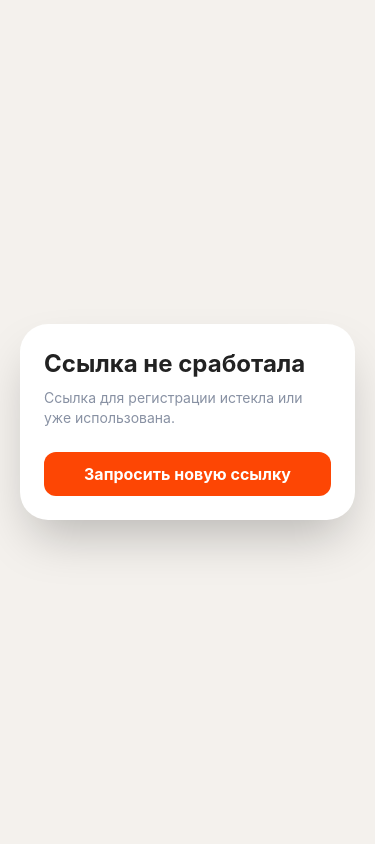
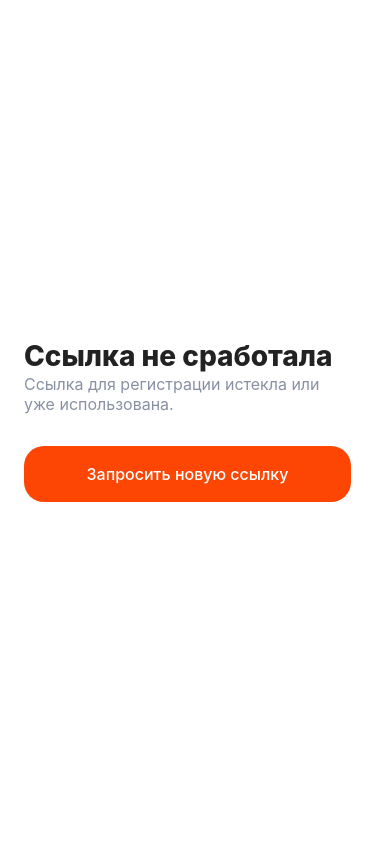
Before and after one commit to mirzoo/Getflora, a Next.js app: page /auth/complete in a window 390 px wide. Built offline with nearby package versions, Linux system fonts and the light colour scheme; no server answers.

Commit message:
Polish magic link registration complete screen.
New users now see a fullscreen "Почти готово" flow aligned with the auth modal, with terms acceptance before session creation.

Co-authored-by: Cursor <cursoragent@cursor.com>

```diff
--- a/app/auth/complete/page.tsx
+++ b/app/auth/complete/page.tsx
@@ -1,7 +1,9 @@
 import Link from "next/link";
 
+import { AuthModalHero } from "@/features/auth/components/auth-modal-hero";
 import { CompleteRegistrationForm } from "@/features/auth/components/complete-registration-form";
 import { getMagicLinkSignUpContext } from "@/features/auth/services/magic-link";
+import { ButtonBox } from "@/components/ui/button-box";
 
 type CompleteRegistrationPageProps = {
   searchParams: Promise<{
@@ -15,21 +17,25 @@ export default async function CompleteRegistrationPage({ searchParams }: Complet
   const context = await getMagicLinkSignUpContext(token);
 
   return (
-    <main className="grid min-h-screen place-items-center bg-[#f4f1ed] p-5">
-      {context.ok ? (
-        <CompleteRegistrationForm token={token} email={context.email} />
-      ) : (
-        <section className="w-full max-w-md rounded-[28px] bg-background p-6 shadow-2xl">
-          <h1 className="text-2xl font-bold">Ссылка не сработала</h1>
-          <p className="mt-2 text-sm text-muted-foreground">{context.error}</p>
-          <Link
-            className="mt-6 inline-flex h-11 w-full items-center justify-center rounded-xl bg-primary px-4 font-bold text-primary-foreground"
-            href="/?auth=1"
-          >
-            Запросить новую ссылку
-          </Link>
-        </section>
-      )}
+    <main className="flex min-h-screen flex-col bg-gf-bg-base xl:flex-row xl:items-stretch">
+      <AuthModalHero className="hidden xl:flex" />
+
+      <div className="flex flex-1 flex-col justify-center px-6 py-10 md:px-12 md:py-16 xl:px-[88px] xl:py-[120px]">
+        {context.ok ? (
+          <CompleteRegistrationForm token={token} email={context.email} />
+        ) : (
+          <section className="mx-auto flex w-full max-w-[492px] flex-col">
+            <div className="space-y-1">
+              <h1 className="text-[28px] font-extrabold leading-none text-gf-text-primary">Ссылка не сработала</h1>
+              <p className="text-base leading-5 text-gf-text-secondary">{context.error}</p>
+            </div>
+
+            <ButtonBox className="mt-8" variant="primary" asChild>
+              <Link href="/?auth=1">Запросить новую ссылку</Link>
+            </ButtonBox>
+          </section>
+        )}
+      </div>
     </main>
   );
 }
--- a/features/auth/actions/session.ts
+++ b/features/auth/actions/session.ts
@@ -291,6 +291,14 @@ function getRecentPasswordSignInAttempts(email: string) {
 export async function completeMagicLinkSignUpAction(formData: FormData): Promise<SignInResult> {
   const token = String(formData.get("token") ?? "");
   const name = String(formData.get("name") ?? "").trim();
+  const acceptedTerms = formData.get("termsAccepted") === "on";
+
+  if (!acceptedTerms) {
+    return {
+      ok: false,
+      error: "Подтвердите согласие с правилами.",
+    };
+  }
 
   if (!name) {
     return {
--- /dev/null
+++ b/features/auth/components/auth-modal-hero.tsx
@@ -0,0 +1,29 @@
+import Image from "next/image";
+
+import { cn } from "@/lib/utils";
+
+type AuthModalHeroProps = {
+  className?: string;
+};
+
+export function AuthModalHero({ className }: AuthModalHeroProps) {
+  return (
+    <div className={cn("w-[532px] shrink-0 p-2", className)}>
+      <div className="relative h-full min-h-[567px] w-full overflow-hidden rounded-[40px]">
+        <Image
+          src="/auth/modal-hero.jpg"
+          alt=""
+          fill
+          priority
+          className="object-cover"
+          sizes="(min-width: 1024px) 50vw, 0px"
+        />
+        <div className="absolute inset-0 bg-gradient-to-b from-gf-bg-accent/30 to-black/30 backdrop-blur-[2px]" />
+        <div className="absolute bottom-10 left-10 right-10 text-[28px] font-extrabold leading-none text-white">
+          <p>Покупайте букеты</p>
+          <p>до 70% дешевле</p>
+        </div>
+      </div>
+    </div>
+  );
+}
--- a/features/auth/components/auth-modal.tsx
+++ b/features/auth/components/auth-modal.tsx
@@ -5,9 +5,9 @@ import { useState, useTransition } from "react";
 import { X } from "lucide-react";
 
 import { requestMagicLinkAction } from "@/features/auth/actions/session";
+import { AuthModalHero } from "@/features/auth/components/auth-modal-hero";
 import { ButtonBox } from "@/components/ui/button-box";
 import { GfInput } from "@/components/ui/input";
-import { cn } from "@/lib/utils";
 
 type AuthModalProps = {
   onClose: () => void;
@@ -208,28 +208,6 @@ export function AuthModal({ onClose }: AuthModalProps) {
   );
 }
 
-function AuthModalHero({ className }: { className?: string }) {
-  return (
-    <div className={cn("w-[532px] shrink-0 p-2", className)}>
-      <div className="relative h-full min-h-[567px] w-full overflow-hidden rounded-[40px]">
-        <Image
-          src="/auth/modal-hero.jpg"
-          alt=""
-          fill
-          priority
-          className="object-cover"
-          sizes="(min-width: 1024px) 50vw, 0px"
-        />
-        <div className="absolute inset-0 bg-gradient-to-b from-gf-bg-accent/30 to-black/30 backdrop-blur-[2px]" />
-        <div className="absolute bottom-10 left-10 right-10 text-[28px] font-extrabold leading-none text-white">
-          <p>Покупайте букеты</p>
-          <p>до 70% дешевле</p>
-        </div>
-      </div>
-    </div>
-  );
-}
-
 function SocialAuthButton({
   label,
   iconSrc,
--- a/features/auth/components/complete-registration-form.tsx
+++ b/features/auth/components/complete-registration-form.tsx
@@ -1,10 +1,10 @@
 "use client";
 
-import Link from "next/link";
 import { useRouter } from "next/navigation";
 import { useState, useTransition } from "react";
 
-import { Button } from "@/components/ui/button";
+import { ButtonBox } from "@/components/ui/button-box";
+import { GfInput } from "@/components/ui/input";
 import { completeMagicLinkSignUpAction } from "@/features/auth/actions/session";
 
 type CompleteRegistrationFormProps = {
@@ -15,17 +15,24 @@ type CompleteRegistrationFormProps = {
 export function CompleteRegistrationForm({ token, email }: CompleteRegistrationFormProps) {
   const router = useRouter();
   const [error, setError] = useState("");
+  const [acceptedTerms, setAcceptedTerms] = useState(false);
   const [isPending, startTransition] = useTransition();
 
   return (
     <form
-      className="w-full max-w-md rounded-[28px] bg-background p-6 shadow-2xl"
+      className="mx-auto flex w-full max-w-[492px] flex-col"
       onSubmit={(event) => {
         event.preventDefault();
         setError("");
 
+        if (!acceptedTerms) {
+          setError("Подтвердите согласие с правилами.");
+          return;
+        }
+
         const formData = new FormData(event.currentTarget);
         formData.set("token", token);
+        formData.set("termsAccepted", "on");
 
         startTransition(async () => {
           const result = await completeMagicLinkSignUpAction(formData);
@@ -35,35 +42,23 @@ export function CompleteRegistrationForm({ token, email }: CompleteRegistrationF
             return;
           }
 
-          router.replace("/?account=1");
+          router.replace("/");
           router.refresh();
         });
       }}
     >
-      <h1 className="text-2xl font-bold">Завершите регистрацию</h1>
-      <p className="mt-2 text-sm text-muted-foreground">
-        Email подтвержден. Укажите имя, которое увидят другие пользователи Getflora.
+      <div className="space-y-1">
+        <h1 className="text-[28px] font-extrabold leading-none text-gf-text-primary">Почти готово</h1>
+        <p className="text-base leading-5 text-gf-text-secondary">
+          Email подтверждён. Укажите имя — и можно пользоваться Getflora.
         </p>
+      </div>
 
-      <div className="mt-5 grid gap-3">
-        <div>
-          <label className="mb-1 block text-xs text-muted-foreground" htmlFor="email">
-            Email
-          </label>
-          <input
-            id="email"
-            className="h-11 w-full rounded-xl bg-muted px-3 text-muted-foreground outline-none"
-            value={email}
-            readOnly
-          />
-        </div>
-        <div>
-          <label className="mb-1 block text-xs text-muted-foreground" htmlFor="name">
-            Имя
-          </label>
-          <input
+      <div className="grid gap-2 pt-8">
+        <GfInput id="email" label="Email" name="email" value={email} readOnly />
+        <GfInput
           id="name"
-            className="h-11 w-full rounded-xl bg-muted px-3 outline-none focus:ring-2 focus:ring-primary"
+          label="Имя"
           name="name"
           placeholder="Как к вам обращаться"
           required
@@ -71,14 +66,23 @@ export function CompleteRegistrationForm({ token, email }: CompleteRegistrationF
           autoFocus
         />
       </div>
-        {error ? <p className="text-sm text-primary">{error}</p> : null}
-        <Button type="submit" disabled={isPending}>
-          {isPending ? "Сохраняем..." : "Продолжить"}
-        </Button>
-        <Button variant="ghost" type="button" asChild>
-          <Link href="/?auth=1">Запросить новую ссылку</Link>
-        </Button>
-      </div>
+
+      <label className="mt-6 flex cursor-pointer items-start gap-3 text-gf-body-s text-gf-text-secondary">
+        <input
+          className="mt-0.5 size-5 shrink-0 rounded-md border border-gf-border accent-gf-bg-accent"
+          type="checkbox"
+          name="termsAccepted"
+          checked={acceptedTerms}
+          onChange={(event) => setAcceptedTerms(event.target.checked)}
+        />
+        <span>Принимаю правила использования Getflora</span>
+      </label>
+
+      {error ? <p className="mt-4 text-gf-body-s text-gf-text-negative">{error}</p> : null}
+
+      <ButtonBox className="mt-6" type="submit" disabled={isPending || !acceptedTerms}>
+        {isPending ? "Сохраняем..." : "Готово"}
+      </ButtonBox>
     </form>
   );
 }
```
Lines whose indentation alone changed are shown as unchanged.
